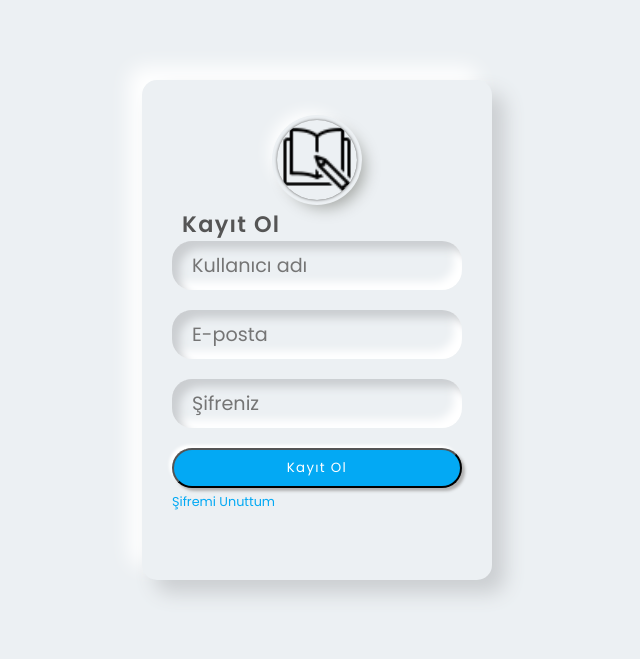
After one commit to sevvalavci/proje_kitaplar, a CodeIgniter app: page /proje_kitaplar/welcome/kayitol in a window 1280 px wide. The commit adds this page. Shown: the top 659 px of the page, without its empty margins (323-963 px from the left). Run offline with CodeIgniter, Linux system fonts and the light colour scheme.

Commit message:
kayıt ol yeniden oluşturuldu...

```diff
--- a/application/controllers/Welcome.php
+++ b/application/controllers/Welcome.php
@@ -25,6 +25,10 @@ class Welcome extends CI_Controller
 	{
 		$this->load->view("includes/contact");
 	}
+	public function kayitol()
+	{
+		$this->load->view("includes/kayitol");
+	}
 	public function registerdata()
 	{
 		if ($this->input->method() == "post") {
@@ -44,9 +48,9 @@ class Welcome extends CI_Controller
 				);
 				$ekle = $this->common_model->addata('uyeler', $data);
 				if ($ekle) {
-					echo "Üyelik Oluşturuldu";
+					redirect(base_url("?status=true"));
 				} else {
-					echo "Hata oluştu";
+					redirect(base_url("?status=false"));
 				}
 			}
 		}
--- a/application/views/includes/header.php
+++ b/application/views/includes/header.php
@@ -5,8 +5,10 @@
             <div class="col-lg-12 text-center text-lg-right">
                 <ul class="list-inline">
 
-            <li class="list-inline-item"><a class="text-uppercase text-light p-sm-2 py-2 px-0 d-inline-block" href="#" data-toggle="modal" data-target="#loginModal">Giriş</a></li>
-            <li class="list-inline-item"><a class="text-uppercase text-light p-sm-2 py-2 px-0 d-inline-block" href="#" data-toggle="modal" data-target="#signupModal">Kayıt ol</a></li>
+                    <li class="list-inline-item"><a class="text-uppercase text-light p-sm-2 py-2 px-0 d-inline-block"
+                            href="">Giriş</a></li>
+                    <li class="list-inline-item"><a class="text-uppercase text-light p-sm-2 py-2 px-0 d-inline-block"
+                            href="<?php echo base_url("welcome/kayitol") ?>">Kayıt ol</a></li>
                 </ul>
             </div>
         </div>
--- /dev/null
+++ b/application/views/includes/kayitol.php
@@ -0,0 +1,154 @@
+<!DOCTYPE html>
+<html lang="tr">
+
+
+<head>
+
+    <style>
+    @import url('https://fonts.googleapis.com/css2?family=Poppins:wght@300;400;500;600;700;800;900&display=swap');
+
+    * {
+        margin: 0;
+        padding: 0;
+        box-sizing: border-box;
+        font-family: 'Poppins', sans-serif
+    }
+
+    body {
+        background: #ecf0f3
+    }
+
+    .wrapper {
+        max-width: 350px;
+        min-height: 500px;
+        margin: 80px auto;
+        padding: 40px 30px 30px 30px;
+        background-color: #ecf0f3;
+        border-radius: 15px;
+        box-shadow: 13px 13px 20px #cbced1, -13px -13px 20px #fff
+    }
+
+    .logo {
+        width: 80px;
+        margin: auto
+    }
+
+    .logo img {
+        width: 100%;
+        height: 80px;
+        object-fit: cover;
+        border-radius: 50%;
+        box-shadow: 0px 0px 3px #5f5f5f, 0px 0px 0px 5px #ecf0f3, 8px 8px 15px #a7aaa7, -8px -8px 15px #fff
+    }
+
+    .wrapper .name {
+        font-weight: 600;
+        font-size: 1.4rem;
+        letter-spacing: 1.3px;
+        padding-left: 10px;
+        color: #555
+    }
+
+    .wrapper .form-field input {
+        width: 100%;
+        display: block;
+        border: none;
+        outline: none;
+        background: none;
+        font-size: 1.2rem;
+        color: #666;
+        padding: 10px 15px 10px 10px
+    }
+
+    .wrapper .form-field {
+        padding-left: 10px;
+        margin-bottom: 20px;
+        border-radius: 20px;
+        box-shadow: inset 8px 8px 8px #cbced1, inset -8px -8px 8px #fff
+    }
+
+    .wrapper .form-field .fas {
+        color: #555
+    }
+
+    .wrapper .btn {
+        box-shadow: none;
+        width: 100%;
+        height: 40px;
+        background-color: #03A9F4;
+        color: #fff;
+        border-radius: 25px;
+        box-shadow: 3px 3px 3px #b1b1b1, -3px -3px 3px #fff;
+        letter-spacing: 1.3px
+    }
+
+    .wrapper .btn:hover {
+        background-color: #039BE5
+    }
+
+    .wrapper a {
+        text-decoration: none;
+        font-size: 0.8rem;
+        color: #03A9F4
+    }
+
+    .wrapper a:hover {
+        color: #039BE5
+    }
+
+    @media(max-width: 380px) {
+        .wrapper {
+            margin: 30px 20px;
+            padding: 40px 15px 15px 15px
+        }
+    }
+    </style>
+
+
+
+
+</head>
+
+
+
+
+<body>
+
+    <div class="wrapper">
+        <div class="logo"> <img src="<?php echo base_url("assets/"); ?>images/books.jpg" alt="">
+        </div>
+        <div class="text-center mt-4 name"> Kayıt Ol </div>
+        <form action="<?php echo base_url("welcome/registerdata"); ?>" method="POST" class="p-3 mt-3">
+            <div class="form-field d-flex align-items-center"> <span class="far fa-user"></span> <input type="text"
+                    name="kadi" placeholder="Kullanıcı adı"> </div>
+            <div class="form-field d-flex align-items-center"> <span class="far fa-user"></span> <input type="email"
+                    name="eposta" placeholder="E-posta"> </div>
+            <div class="form-field d-flex align-items-center"> <span class="fas fa-key"></span> <input type="password"
+                    name="sifre" placeholder="Şifreniz"> </div>
+            <button class="btn mt-3">Kayıt Ol</button>
+        </form>
+        <div class="row">
+            <div class="text fs-6"> <a href="#">Şifremi Unuttum</a> </div>
+            <div class="text fs-6">
+                <?php if ($this->input->get("status") != null) {
+                    if ($this->input->get("status") == true) {
+                ?>
+                Kayıt Olundu
+                <?php
+                    } elseif ($this->input->get() == false) {
+                    ?>
+                Bişeyler Ters Gitti
+                <?php
+                    }
+                } ?>
+
+            </div>
+        </div>
+    </div>
+
+
+</body>
+
+
+
+</html>
```
Also changed, not shown: application/views/includes/kayitol_modal.php (+18 -2 lines), assets/images/books.jpg (added). Lines whose indentation alone changed are shown as unchanged.
